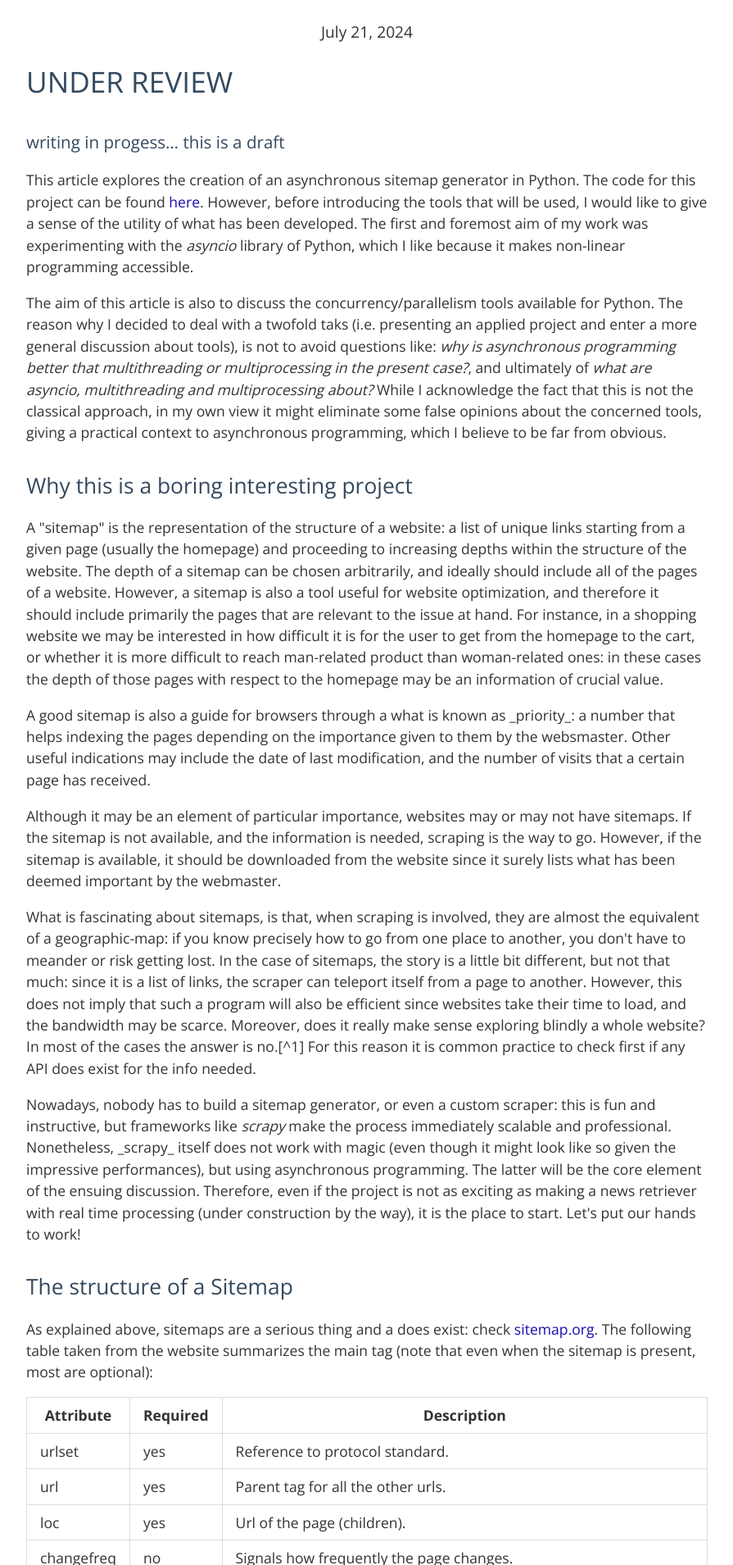
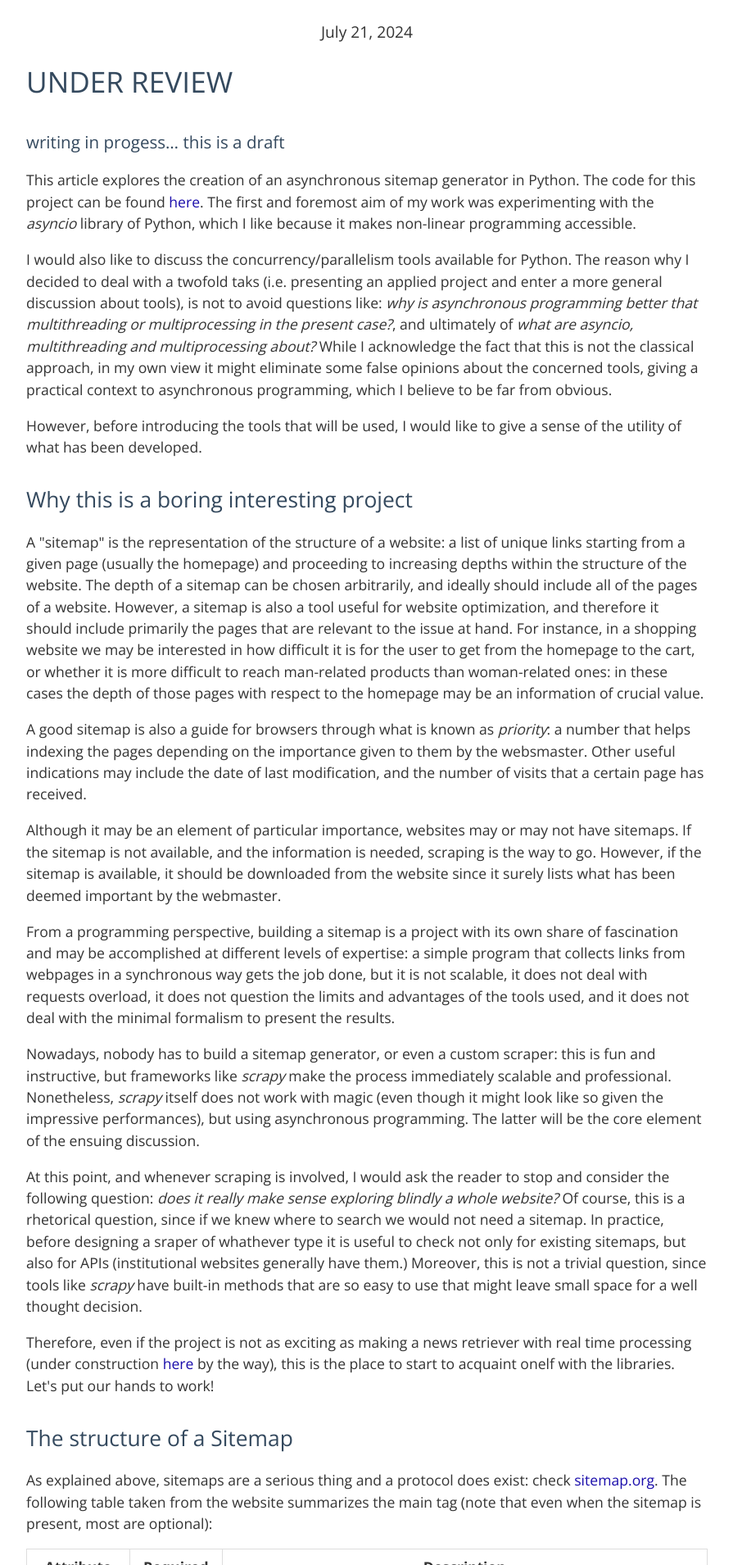
Before and after one commit to Gabriele-Donato/gabrieledonato, a Jekyll site: the page built from _posts/2024-07-21-Asynchronous-Scraper.md, in a window 1280 px wide. Shown: the part 686-2595 px from the top of the page at 82% size, without its empty margins (192-1087 px from the left). Built offline with Jekyll 4.4.1, drawn with Linux system fonts in a browser that asks for light colours; some of the changed text lies outside the part shown.

Commit message:
proof of article on scraping

```diff
--- a/_posts/2024-07-21-Asynchronous-Scraper.md
+++ b/_posts/2024-07-21-Asynchronous-Scraper.md
@@ -16,27 +16,28 @@
 
 # UNDER REVIEW
 
+### writing in progess... this is a draft
+
 <style>
-p {text-align:'justify'}
+p {text-align:"justify";}
 </style>
-
-### writing in progess... this is a draft
 
 
 <p>
 This article explores the creation of an asynchronous sitemap generator in Python. The code for this project can be found
 <a href="https://github.com/Gabriele-Donato/website-materials-/blob/Scraping/Asynchronous_Sitemap_Generator/Asynchronous_Sitemap_Generator.ipynb">here</a>.
-However, before introducing the tools that will be used, I would like to give a sense of the utility of what has been developed. The first
-and foremost aim of my work was experimenting with the <i>asyncio</i> library of Python, which I like because it makes non-linear
+The first and foremost aim of my work was experimenting with the <i>asyncio</i> library of Python, which I like because it makes non-linear
 programming accessible.
 </p>
 
 <p>
-The aim of this article is also to discuss the concurrency/parallelism tools available for Python. The reason why I decided to deal with a twofold taks (i.e. presenting an applied project and enter a more general discussion
+I would also like to discuss the concurrency/parallelism tools available for Python. The reason why I decided to deal with a twofold taks (i.e. presenting an applied project and enter a more general discussion
 about tools), is not to avoid questions like: <i>why is asynchronous programming better that multithreading or multiprocessing in the present case?</i>,
 and ultimately of <i>what are asyncio, multithreading and multiprocessing about?</i> While I acknowledge the fact that this is not the classical approach, in my own view it might eliminate some
 false opinions about the concerned tools, giving a practical context to asynchronous programming, which I believe to be far from obvious.
 </p>
+
+<p>However, before introducing the tools that will be used, I would like to give a sense of the utility of what has been developed. </p>
 
 <h2> Why this is a boring interesting project</h2>
 
@@ -46,12 +47,12 @@
 arbitrarily, and ideally should include all of the pages of a website.
 However, a sitemap is also a tool useful for website optimization, and therefore it should include primarily the pages that are relevant
 to the issue at hand. For instance, in a shopping website we may be interested in how difficult it is for the user to get from the homepage to the cart,
-or whether it is more difficult to reach man-related product than woman-related ones: in
+or whether it is more difficult to reach man-related products than woman-related ones: in
 these cases the depth of those pages with respect to the homepage may be an information of crucial value.
 </p>
 
 <p>
-A good sitemap is also a guide for browsers through a what is known as _priority_: a number that helps indexing the pages depending on the importance given to them by the websmaster. Other useful indications may include the date
+A good sitemap is also a guide for browsers through what is known as <i>priority</i>: a number that helps indexing the pages depending on the importance given to them by the websmaster. Other useful indications may include the date
 of last modification, and the number of visits that a certain page has received.
 </p>
 
@@ -62,26 +63,35 @@
 </p>
 
 <p>
-What is fascinating about sitemaps, is that, when scraping is involved, they are almost the equivalent of a geographic-map: if you know precisely how to go from
-one place to another, you don't have to meander or risk getting lost. In the case of sitemaps, the story is a little bit different, but not that much: since it is
-a list of links, the scraper can teleport itself from a page to another. However, this does not imply that such a program will also be efficient since websites take their
-time to load, and the bandwidth may be scarce. Moreover, does it really make sense exploring blindly a whole website? In most of the cases the answer is no.[^1] For this
-reason it is common practice to check first if any API does exist for the info needed.
+From a programming perspective, building a sitemap is a project with its own share of fascination and may be accomplished at different levels of expertise: a simple program that collects
+links from webpages in a synchronous way gets the job done, but it is not scalable, it does not deal with requests overload, it does not question the limits and advantages of the tools
+used, and it does not deal with the minimal formalism to present the results.
 </p>
 
 <p>
 Nowadays, nobody has to build a sitemap generator, or even a custom scraper: this is fun and instructive, but frameworks like <i>scrapy</i> make the process immediately scalable and
-professional. Nonetheless, _scrapy_ itself does not work with magic (even though it might look like so given the impressive performances), but using asynchronous programming.
-The latter will be the core element of the ensuing discussion. Therefore, even if the project is not as exciting as making a news retriever with real time processing (under construction by the way),
-it is the place to start. Let's put our hands to work!
+professional. Nonetheless, <i>scrapy</i> itself does not work with magic (even though it might look like so given the impressive performances), but using asynchronous programming.
+The latter will be the core element of the ensuing discussion.
+</p>
+
+<p>
+At this point, and whenever scraping is involved, I would ask the reader to stop and consider the following question: <i>does it really make sense exploring blindly a whole website?</i> Of course, this is
+a rhetorical question, since if we knew where to search we would not need a sitemap. In practice, before designing a sraper of whathever type it is useful to check not only for existing sitemaps, but also for
+APIs (institutional websites generally have them.) Moreover, this is not a trivial question, since tools like <i>scrapy</i> have built-in methods that are so easy to use that might leave small space for a well thought decision.
+</p>
+
+<p>
+Therefore, even if the project is not as exciting as making a news retriever with real time processing (under construction <a href="https://github.com/Gabriele-Donato/website-materials-/tree/DataEngineering">here</a> by the way),
+this is the place to start to acquaint onelf with the libraries. Let's put our hands to work!
 </p>
 
 <h2>The structure of a Sitemap</h2>
 
 <p>
-As explained above, sitemaps are a serious thing and a does exist: check <a href="https://www.sitemaps.org/protocol.html">sitemap.org</a>. The following table taken from the website summarizes
+As explained above, sitemaps are a serious thing and a protocol does exist: check <a href="https://www.sitemaps.org/protocol.html">sitemap.org</a>. The following table taken from the website summarizes
 the main tag (note that even when the sitemap is present, most are optional):
 </p>
+
 <table>
 	<tr>
 		<th>Attribute</th>
@@ -115,72 +125,74 @@
 	</tr>
 </table>
 
-<p style="text-align: justify">
+<p>
 A sitemap may have at most 50,000 urls and be no more of 50MB, but it is possible to join multiple sitemaps by specifying an index through the <sitemapindex> tag.
 Moreover, special characters should be escaped and the encoding should be UTF-8. Generally, sitemaps are stored in XML files, and they can be validated through
 schemas (e.g. <a href="http://www.sitemaps.org/schemas/sitemap/0.9/sitemap.xsd">here</a>).
 </p>
 
-<p style="text-align: justify">
+<p>
 These problems become relevant when storing the scraped data, therefore will appear again only at the end.
 </p>
 
-## Multithreading and multiprocessing
+<h2>Multithreading and multiprocessing</h2>
 
-<p style="text-align: justify">
-My experience with asynchronous programming has developed as a necessity to make more efficient a webscraper. When I started, however, I used multithreading.
-To be sure, they are not that extremely different and both suceed at optimising the speed of a scraper.
+<p>
+My experience with asynchronous programming has developed as a necessity to make more efficient a webscraper during one of my internships. In that case, however, I used multithreding.
+For this reason, I would like to start with the clarification of some concepts.
 </p>
 
-<p style="text-align: justify">
-Imagine the hypothetical scenario where a robot, called Worker, has to plough the land. When Worker has to accomplish a task a human loads in it an sd card with the
-instructions. In this scenario the sd about "agricultural-skills" had been loaded, therefore the land-ploughing activity can be seen as an instance of a corresponding
-program (much like a Word window for writing can be seen as an instance of a the Word program). An instance of a program is called a <b>process</b>.
+<p>
+Imagine the hypothetical scenario where a robot, called Worker, has to plough the land. When Worker has to accomplish a task, a human loads in it an sd card with the
+instructions. The sd about "agricultural-skills" had been loaded, therefore the land-ploughing activity can be seen as an instance of a corresponding
+program (much like a Word window for writing can be seen as an instance of a the Word program.) An instance of a program is called a <b>process</b>.
 </p>
 
-<p style="text-align: justify">
+<p>
 A process is made up of different components. Ploughing is a complex activity: you have to check not to inavertently hit a stone, because you might break your tool and injure yourself;
 you have to pay attention to the sourrandings (is the farmer walking by?); and to the work itself (are you maintaining a steady pace, buring the debris and weeds properly? are you
-handling the tools in the correct way?). Similarly, a Word instance will have to check orthography and language as you write. These actvities and sub-activities that contribute to an
+handling the tools in the correct way?) Similarly, a Word instance will have to check orthography and language as you write. These actvities and sub-activities that contribute to an
 instance of a program are called <b>threads</b>.
 </p>
 
-<p style="text-align: justify">
-Multiprocessing refers to the <i>parallel</i> computation distributed among
+<p>
+Multiprocessing refers to the <b>parallel</b> computation distributed among
 different central processing units (CPUs) in an asymmetric or symmetric fashion. Asymmetric multiprocessing refers to an implementation that
-treats the CPUs as being in a relation of master-slave: one CPU (the master) assigns the tasks to the slaves. This might lead to
-an inefficient allocation of work between the resources. On the other hand, symmetric multiprocessing allows the CPUs to communicate through
+treats the CPUs as being in a relation of master-slave: one CPU (the master) assigns the tasks to the slaves. On the other hand, symmetric multiprocessing allows the CPUs to communicate through
 a shared memory, so that each can self-schedule their tasks. Of course, designing a symmetric multiprocessing systemem is comparatively more
-challenging because one has to manage how the CPUs interact over the shared resources. Multiprocess Worker is one that can plough and sing at the same time.
+challenging because one has to manage how the CPUs interact over the shared resources.
 </p>
 
-<p style="text-align: justify">
-Multithreading, on the other hand, refers to the creation of a high number of threads within a process to increase its performance. Multithreaded Worker is one
-that can handle the tasks of its ploughing program with more speed and ease. Indeed, ploughing is a complext task composed by other complex tasks: determining whether
-he is handling the tools in the correct way, require access to both his hand-sensors and to his sight-sensors. Notably, the threads should participate to the same space in the memory:
-there would be no point in coordinating eye and hand if the coordinating mechanism is unable to know _at the same time_ what are the inputs from the two sensors.
+<p>
+Multithreading, on the other hand, refers to the creation of a high number of threads within a process to increase its performance by <b>concurrency</b>. Indeed, ploughing is a complext task composed by other complex tasks: determining whether
+the tools are handled in the correct way requires access to both the robot's hand-sensors and to his sight-sensors. Notably, the threads should participate to the same space in the memory:
+there would be no point in coordinating eye and hand if the coordinating mechanism is unable to know <i>at the same time</i>  what are the inputs from the two sensors.
 </p>
 
-<p style="text-align: justify">
-To summarise, while multiprocessing operates at the hardware level and manages to achieve real _parallelism_ (different task on different CPUs), multithreading
-operates at the software level and simulates parallelism in ways that will be clarified later. While symmetric multiprocessing involves a shared memory space,
-multithreading involves a shared memory <i>within</i> the process (threads share memory, code and file <i>of</i>the process_).
+<p>In plainer terms, a multiprocessing robot is one that can plough and sing; a multithreaded robot is one that can use intelligently the time when the hoe is not being used to plough the land, to check where is the
+best spot to land it. More in general, multiprocessing is used with CPU bound tasks, while multithreading is used with input/output (I/O) tasks.
+While multiprocessing operates at the hardware level and manages to achieve real <i>parallelism</i> (different task on different CPUs), multithreading
+operates at the software level and simulates parallelism by exploiting the waiting times between tasks to run the operations <i>concurrently</i>.  While symmetric multiprocessing involves a shared memory space,
+multithreading involves a shared memory <i>within</i> the process (threads share memory, code and file <i>of</i>the process).
 </p>
 
-<p style="text-align: justify">
+<p>
 In the context of web-scraping there is no point in using an increased computing power (multiprocessing), since the final performance only depends
-from the speed of the websites to load their contents, and from how we process and store them. A multithreaded scraper, having to accomplish the task of
-retrieving the text of a poage, on the other hand, is able
-to create, within the same code, multiple webdrivers and use the loading time of the pages to jump from one page to another until the task is completed.
-For this to happen, it is necessary to spread the work evenly among threads (each webdriver should scrape roughly the same amount of pages in order to avoid
-that some of them sit idle), and it should be carefully avoided that two webdrivers end up on the same page trying to perform the same task since they would block each other (here
-sitemaps become crucial because they list <i>unique</i> links, and the multithreaded-crawler is not required to blindly explore the website).
+from the speed of the websites to load their contents, our bandwidth, and from how we process and store the results.
 </p>
 
-<p style="text-align: justify">
-The above is not dissimilar from what happens in an asynchronous scraper. In the latter case, however, the jump from page to page happens withing a single thread,
-making asynchronous programming a better choice: one worker accomplishes all the work, and the problems related with worker-management are avoided.
+<p>
+The inadequacies of the multithreading approach are less obvious: indeed, it succeeds in optimising the task concerned. The problem lies precisely in its being <i>multi-</i>functional: in the case
+of scraping, multithreading requires the initialisation of multiple webdrivers (or workers) performing the same scraping task on different pages of a website and on different threads. This implies that
+it is necessary to coordinate the webdrivers so that each one has a different page to scrape (to avoid blocking each other), and that each one has a similar share of work to accomplish (so that no one sits idle
+in the process.) This management of work and resources takes away time from the scraping activity. It is also possible to agree on the fact that multithreading, however more efficient than multiprocessing, should be
+less efficient of an equivalent program that performs the same task in a single thread: this is what asynchronous programming is about.
 </p>
+
+<p>
+However, before proceeding with asynchronous programming, it might be helpful to clarify a certain idea, false and widely spread, about Python and multithreading.
+</p>
+
 
 ## Mythbusting
 
```
Also changed, not shown: _posts/2024-07-13-Updates.md (+1 -1 lines).
